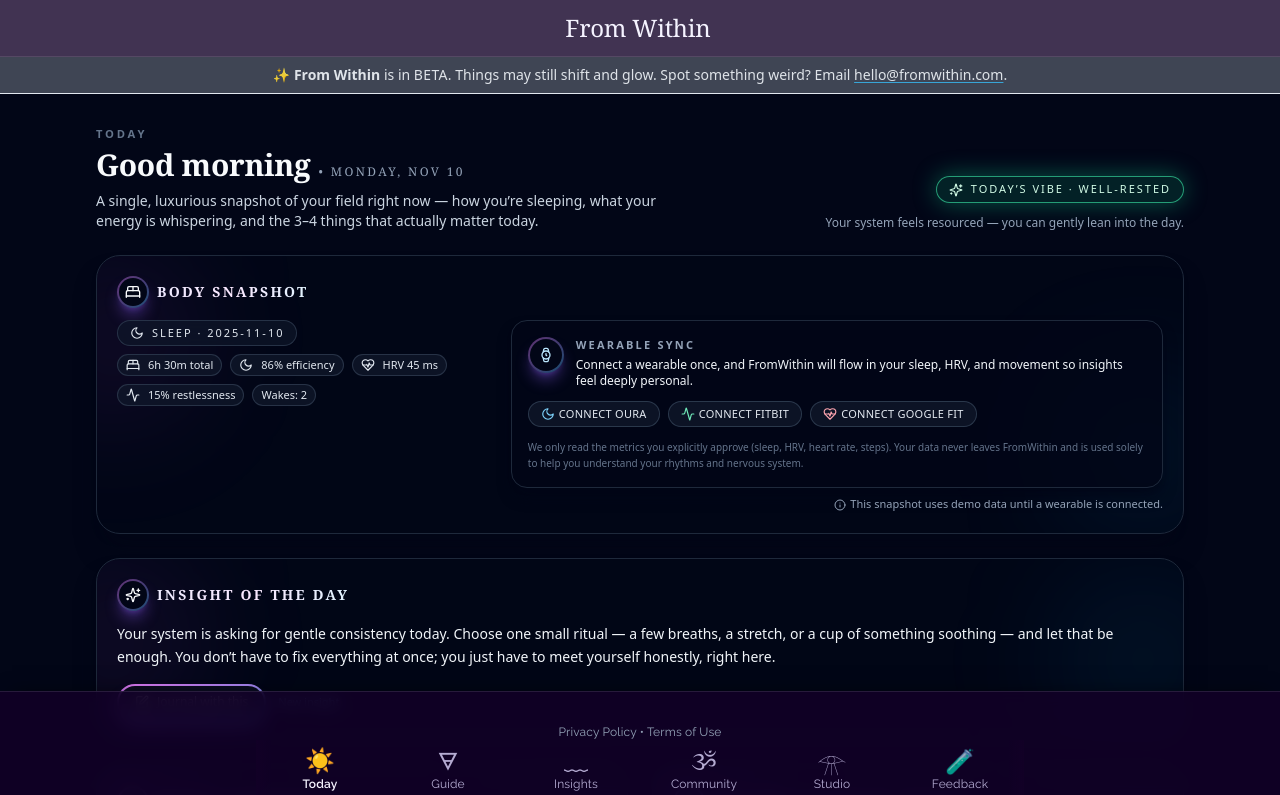
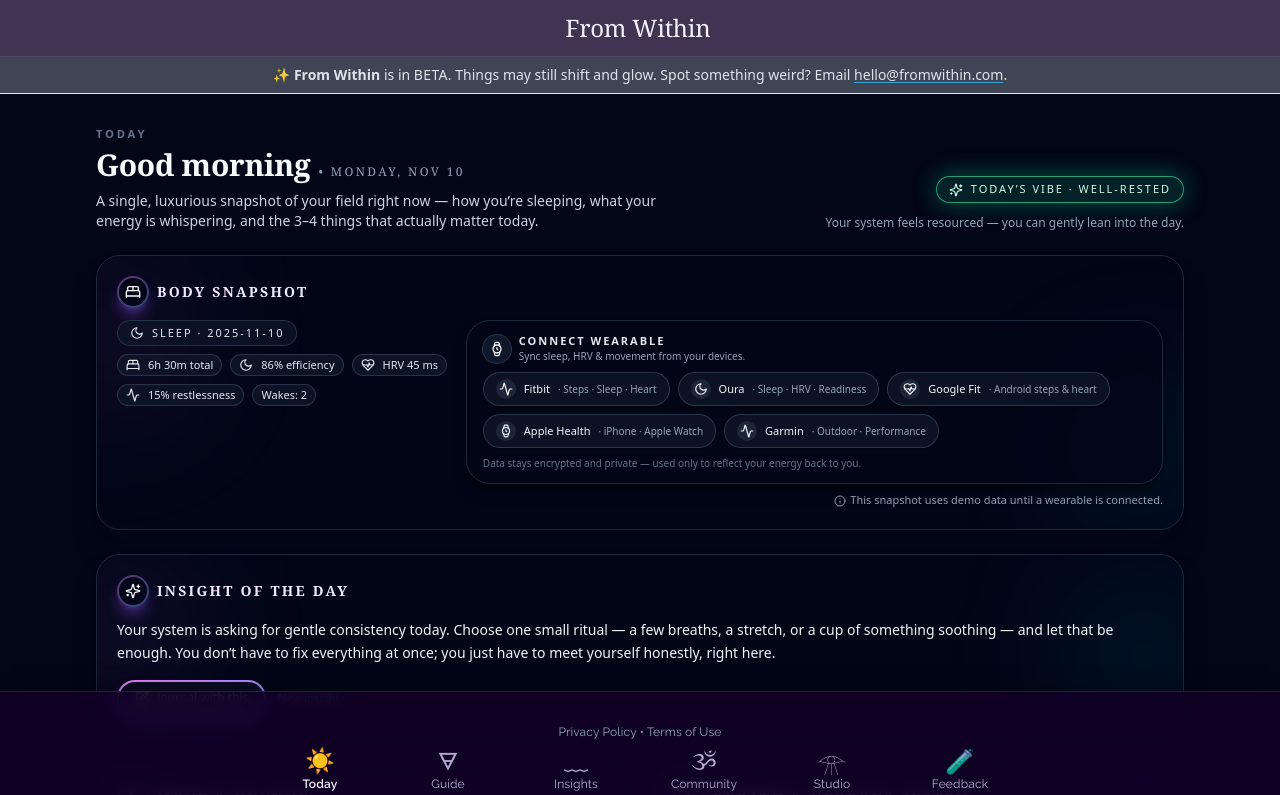
Before and after one commit to AraOm/fromwithinapp, a Next.js app: page /today in a window 1280 px wide. Shown: the top 795 px of the page. Built offline with nearby package versions, Linux system fonts and the light colour scheme; no server answers; a web font is replaced by a local one.

Commit message:
Update ConnectWearable (Garmin, no WHOOP) + Welcome copy

```diff
--- a/src/components/ConnectWearable.tsx
+++ b/src/components/ConnectWearable.tsx
@@ -1,97 +1,95 @@
 // src/components/ConnectWearable.tsx
 "use client";
 
-import React, { useEffect, useState } from "react";
+import React from "react";
 import { Watch, Activity, HeartPulse, Moon } from "lucide-react";
 
-type Provider = "fitbit" | "oura" | "googlefit";
+type Provider = "fitbit" | "oura" | "googlefit" | "apple" | "garmin";
 
-const COOKIE_KEY = "gw_wearable_connected";
+const PROVIDERS: {
+  id: Provider;
+  label: string;
+  description: string;
+  icon: React.ReactNode;
+}[] = [
+  {
+    id: "fitbit",
+    label: "Fitbit",
+    description: "Steps · Sleep · Heart",
+    icon: <Activity className="h-3.5 w-3.5" />,
+  },
+  {
+    id: "oura",
+    label: "Oura",
+    description: "Sleep · HRV · Readiness",
+    icon: <Moon className="h-3.5 w-3.5" />,
+  },
+  {
+    id: "googlefit",
+    label: "Google Fit",
+    description: "Android steps & heart",
+    icon: <HeartPulse className="h-3.5 w-3.5" />,
+  },
+  {
+    id: "apple",
+    label: "Apple Health",
+    description: "iPhone · Apple Watch",
+    icon: <Watch className="h-3.5 w-3.5" />,
+  },
+  {
+    id: "garmin",
+    label: "Garmin",
+    description: "Outdoor · Performance",
+    icon: <Activity className="h-3.5 w-3.5" />,
+  },
+];
 
-/** Check if any wearable has been connected (cookie set by the OAuth callback) */
-function hasWearableCookie(): boolean {
-  if (typeof document === "undefined") return false;
-  return document.cookie.split("; ").some((c) => c.startsWith(`${COOKIE_KEY}=1`));
-}
-
-/** Send the browser into the OAuth flow for the given provider */
 function startOAuth(provider: Provider) {
-  if (typeof window === "undefined") return;
-  // Full page navigation so the 307 redirect → provider works correctly
+  // Uses your existing API pattern: /api/oauth/{provider}/start
   window.location.href = `/api/oauth/${provider}/start`;
 }
 
 export default function ConnectWearable() {
-  const [connected, setConnected] = useState(false);
-  const [loading, setLoading] = useState<Provider | null>(null);
-
-  useEffect(() => {
-    setConnected(hasWearableCookie());
-  }, []);
-
-  const handleConnect = (provider: Provider) => {
-    setLoading(provider);
-    startOAuth(provider);
-  };
-
   return (
-    <div className="w-full rounded-2xl border border-slate-800 bg-slate-950/80 px-4 py-4 text-xs text-slate-200 shadow-lg shadow-slate-950/70">
-      {/* Header */}
-      <div className="mb-3 flex items-start gap-3">
-        <div className="flex h-9 w-9 items-center justify-center rounded-full bg-gradient-to-br from-fuchsia-400/40 via-violet-400/40 to-sky-400/40 p-[2px] shadow-lg shadow-violet-500/40">
-          <div className="flex h-8 w-8 items-center justify-center rounded-full bg-slate-950">
-            <Watch className="h-4 w-4 text-sky-200" />
+    <section className="w-full rounded-3xl border border-slate-800 bg-slate-950/80 px-4 py-3 shadow-lg shadow-black/40 backdrop-blur">
+      <div className="mb-2 flex items-center justify-between gap-2">
+        <div className="flex items-center gap-2">
+          <div className="flex h-7 w-7 items-center justify-center rounded-full bg-slate-900 ring-1 ring-slate-700/80">
+            <Watch className="h-4 w-4 text-slate-100" />
           </div>
-        </div>
-
-        <div className="space-y-1">
-          <p className="text-[11px] font-semibold uppercase tracking-[0.2em] text-slate-400">
-            Wearable Sync
-          </p>
-          <p className="text-xs text-slate-100">
-            {connected
-              ? "Your wearable is linked. We’ll quietly sync sleep, HRV, and steps to refine your rituals each day."
-              : "Connect a wearable once, and FromWithin will flow in your sleep, HRV, and movement so insights feel deeply personal."}
-          </p>
+          <div>
+            <p className="text-[11px] font-semibold tracking-[0.18em] text-slate-200">
+              CONNECT WEARABLE
+            </p>
+            <p className="text-[10px] text-slate-400">
+              Sync sleep, HRV & movement from your devices.
+            </p>
+          </div>
         </div>
       </div>
 
-      {/* Buttons */}
-      <div className="flex flex-wrap gap-2">
-        <button
-          type="button"
-          onClick={() => handleConnect("oura")}
-          className="inline-flex items-center gap-1 rounded-full border border-slate-700/80 bg-slate-900/80 px-3 py-1 text-[11px] uppercase tracking-wide text-slate-200 transition hover:border-violet-400/80 hover:text-slate-50"
-        >
-          <Moon className="h-3.5 w-3.5 text-sky-300" />
-          {loading === "oura" ? "Connecting…" : "Connect Oura"}
-        </button>
-
-        <button
-          type="button"
-          onClick={() => handleConnect("fitbit")}
-          className="inline-flex items-center gap-1 rounded-full border border-slate-700/80 bg-slate-900/80 px-3 py-1 text-[11px] uppercase tracking-wide text-slate-200 transition hover:border-emerald-400/80 hover:text-slate-50"
-        >
-          <Activity className="h-3.5 w-3.5 text-emerald-300" />
-          {loading === "fitbit" ? "Connecting…" : "Connect Fitbit"}
-        </button>
-
-        <button
-          type="button"
-          onClick={() => handleConnect("googlefit")}
-          className="inline-flex items-center gap-1 rounded-full border border-slate-700/80 bg-slate-900/80 px-3 py-1 text-[11px] uppercase tracking-wide text-slate-200 transition hover:border-rose-400/80 hover:text-slate-50"
-        >
-          <HeartPulse className="h-3.5 w-3.5 text-rose-300" />
-          {loading === "googlefit" ? "Connecting…" : "Connect Google Fit"}
-        </button>
+      {/* Capsules */}
+      <div className="mt-2 flex flex-wrap gap-2">
+        {PROVIDERS.map((p) => (
+          <button
+            key={p.id}
+            type="button"
+            onClick={() => startOAuth(p.id)}
+            className="inline-flex items-center gap-2 rounded-full border border-slate-700/80 bg-slate-900/80 px-3 py-1.5 text-[11px] text-slate-100 shadow-sm shadow-black/30 transition hover:border-violet-500/70 hover:bg-slate-900"
+          >
+            <span className="flex h-5 w-5 items-center justify-center rounded-full bg-slate-800/90">
+              {p.icon}
+            </span>
+            <span className="font-medium">{p.label}</span>
+            <span className="text-[10px] text-slate-400">· {p.description}</span>
+          </button>
+        ))}
       </div>
 
-      {/* Footer copy */}
-      <p className="mt-3 text-[10px] leading-relaxed text-slate-500">
-        We only read the metrics you explicitly approve (sleep, HRV, heart rate,
-        steps). Your data never leaves FromWithin and is used solely to help you
-        understand your rhythms and nervous system.
+      <p className="mt-2 text-[10px] text-slate-500">
+        Data stays encrypted and private — used only to reflect your energy
+        back to you.
       </p>
-    </div>
+    </section>
   );
 }
--- a/src/pages/welcome.tsx
+++ b/src/pages/welcome.tsx
@@ -29,7 +29,7 @@
           </Link>
 
           <p className="text-xs text-slate-500 whitespace-nowrap">
-            Requires Apple Health, Fitbit, Oura, or Google Fit • 7 days free, then $11.11/month.
+            Requires Apple Health, Fitbit, Oura, Garmin or Google Fit • 7 days free, then $11.11/month.
           </p>
 
           {/* Link to pricing structure */}
```
